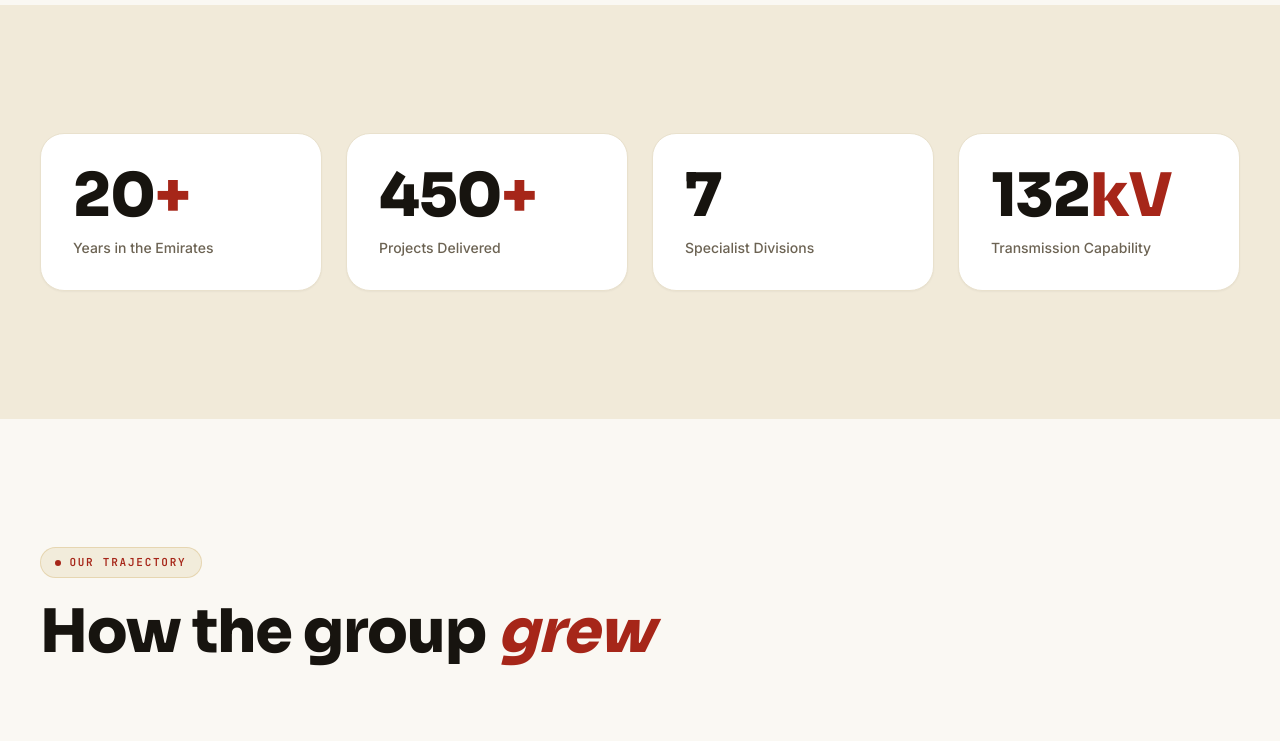
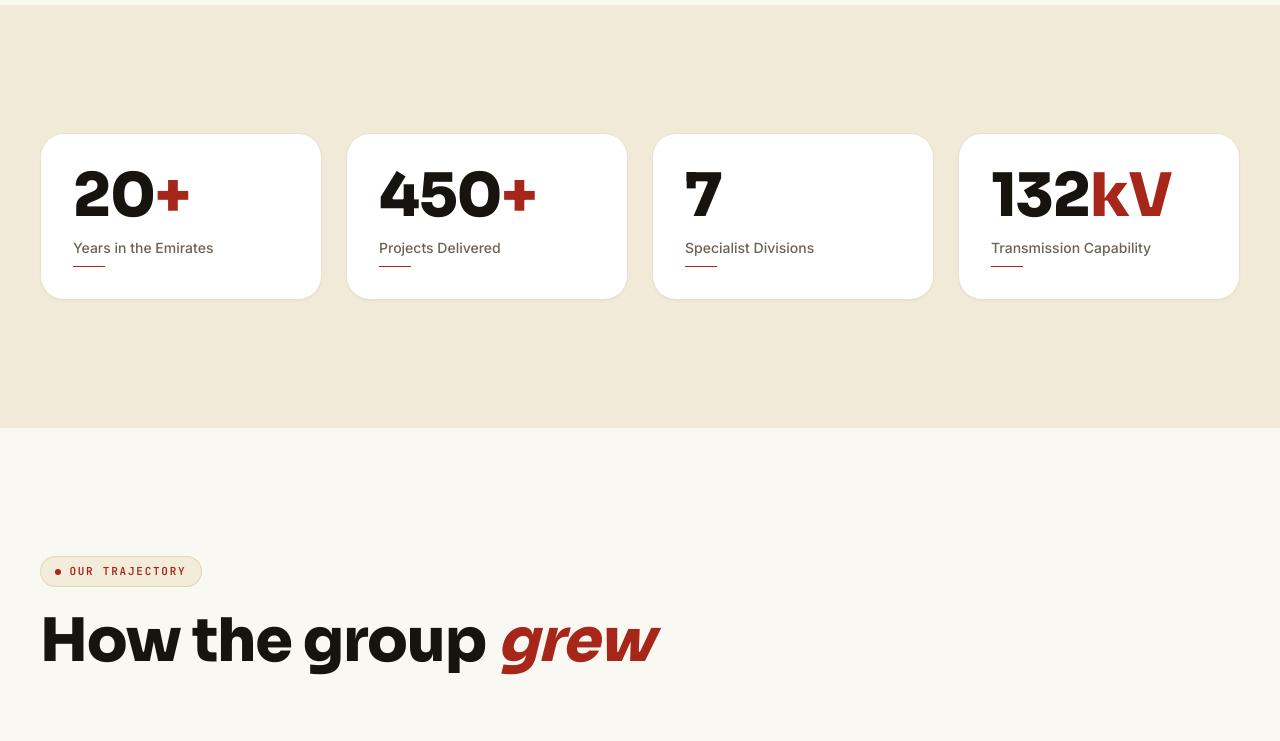
Before and after one commit to sm2irfan/website, a React (Vite) app: page /about in a window 1280 px wide. Shown: the part 1400-2141 px from the top of the page. Built offline with nearby package versions, Linux system fonts and the light colour scheme.

Commit message:
animatin added

```diff
--- a/src/components/Reveal.tsx
+++ b/src/components/Reveal.tsx
@@ -6,13 +6,15 @@ type RevealProps = {
   delay?: number
   className?: string
   as?: ElementType
+  /** Which way the element travels in from. Default 'up'. */
+  direction?: 'up' | 'left' | 'right'
 }
 
 /**
  * Fades + lifts its children into place whenever they enter the viewport,
  * triggering the animation every scroll cycle.
  */
-function Reveal({ children, delay = 0, className = '', as: Tag = 'div' }: RevealProps) {
+function Reveal({ children, delay = 0, className = '', as: Tag = 'div', direction = 'up' }: RevealProps) {
   const ref = useRef<HTMLElement>(null)
 
   useEffect(() => {
@@ -39,10 +41,12 @@ function Reveal({ children, delay = 0, className = '', as: Tag = 'div' }: Reveal
     return () => observer.disconnect()
   }, [])
 
+  const directionClass = direction === 'left' ? 'reveal-left' : direction === 'right' ? 'reveal-right' : ''
+
   return (
     <Tag
       ref={ref}
-      className={`reveal ${className}`}
+      className={`reveal ${directionClass} ${className}`}
       style={{ '--reveal-delay': `${delay}ms` } as React.CSSProperties}
     >
       {children}
--- a/src/components/ui.tsx
+++ b/src/components/ui.tsx
@@ -149,7 +149,10 @@ export function Stat({ value, suffix, label }: { value: number; suffix?: string;
   return (
     <>
       <Counter value={value} suffix={suffix} />
-      <p className="mt-3 text-sm font-medium text-ink-dim">{label}</p>
+      <div className="stat-label-mask mt-3 overflow-hidden">
+        <p className="stat-label-text text-sm font-medium text-ink-dim">{label}</p>
+      </div>
+      <span className="stat-label-underline mt-2 block h-px w-8 bg-brand-deep" />
     </>
   )
 }
--- a/src/index.css
+++ b/src/index.css
@@ -131,15 +131,54 @@
 
 .reveal {
   opacity: 0;
-  transform: translateY(28px) scale(0.97);
+  transform: translateY(64px) scale(0.9);
+  filter: blur(14px);
   transition:
-    opacity 1.1s var(--ease-out-expo),
-    transform 1.1s var(--ease-out-expo);
+    opacity 0.9s var(--ease-out-expo),
+    transform 1.3s var(--ease-out-expo),
+    filter 1.5s var(--ease-out-expo);
   transition-delay: var(--reveal-delay, 0ms);
 }
 .reveal.is-visible {
   opacity: 1;
   transform: none;
+  filter: blur(0);
+}
+
+/* Directional variants — set on <Reveal direction="left|right">, layered on
+   top of .reveal. Only the initial transform differs; .reveal.is-visible's
+   `transform: none` already wins back to settled for either direction. */
+.reveal-left {
+  transform: translate3d(-72px, 32px, 0) scale(0.92);
+}
+.reveal-right {
+  transform: translate3d(72px, 32px, 0) scale(0.92);
+}
+
+/* Stat captions (e.g. "Years in the Emirates") get their own two-beat
+   entrance, well after their card starts revealing and while the number
+   is still counting up: the caption rises up through a mask like the
+   hero headline, then a small underline sweeps in beneath it. */
+.stat-label-mask {
+  overflow: hidden;
+}
+.stat-label-text {
+  transform: translateY(130%);
+  transition: transform 0.85s var(--ease-out-expo);
+  transition-delay: 0.4s;
+}
+.reveal.is-visible .stat-label-text {
+  transform: none;
+}
+
+.stat-label-underline {
+  transform: scaleX(0);
+  transform-origin: left;
+  transition: transform 0.5s var(--ease-out-expo);
+  transition-delay: 0.95s;
+}
+.reveal.is-visible .stat-label-underline {
+  transform: scaleX(1);
 }
 
 .rise {
@@ -219,6 +258,8 @@
     scroll-behavior: auto;
   }
   .reveal,
+  .stat-label-text,
+  .stat-label-underline,
   .rise > span,
   .ken-burns,
   .marquee-track,
@@ -227,5 +268,6 @@
     transition: none !important;
     opacity: 1 !important;
     transform: none !important;
+    filter: none !important;
   }
 }
--- a/src/pages/About.tsx
+++ b/src/pages/About.tsx
@@ -82,7 +82,12 @@ function About() {
       <Section className="bg-paper-soft">
         <div className="grid grid-cols-2 gap-6 md:grid-cols-4">
           {stats.map((stat, i) => (
-            <Reveal key={stat.label} delay={i * 100} className="card p-5 sm:p-8">
+            <Reveal
+              key={stat.label}
+              delay={i * 100}
+              direction={i % 2 === 0 ? 'left' : 'right'}
+              className="card p-5 sm:p-8"
+            >
               <Stat {...stat} />
             </Reveal>
           ))}
@@ -120,7 +125,12 @@ function About() {
 
         <div className="mt-16 grid gap-6 md:grid-cols-2">
           {values.map((value, i) => (
-            <Reveal key={value.title} delay={i * 90} className="card p-8 md:p-10">
+            <Reveal
+              key={value.title}
+              delay={i * 90}
+              direction={i % 2 === 0 ? 'left' : 'right'}
+              className="card p-8 md:p-10"
+            >
               <NumberedCard index={i + 1} {...value} />
             </Reveal>
           ))}
--- a/src/pages/Careers.tsx
+++ b/src/pages/Careers.tsx
@@ -99,7 +99,12 @@ function Careers() {
 
         <div className="mt-16 grid gap-6 md:grid-cols-2 lg:grid-cols-4">
           {benefits.map((benefit, i) => (
-            <Reveal key={benefit.title} delay={i * 90} className="card p-8">
+            <Reveal
+              key={benefit.title}
+              delay={i * 90}
+              direction={i % 2 === 0 ? 'left' : 'right'}
+              className="card p-8"
+            >
               <NumberedCard index={i + 1} {...benefit} />
             </Reveal>
           ))}
--- a/src/pages/Home.tsx
+++ b/src/pages/Home.tsx
@@ -19,7 +19,7 @@ const HERO_LINES = [
       </>
     ),
   },
-  { delay: 590, content: <>for the Emirates.</> },
+  { delay: 590, content: <>for the Emirts.</> },
 ]
 
 function Hero() {
@@ -114,7 +114,12 @@ function Intro() {
 
       <div className="mt-24 grid grid-cols-2 gap-6 md:grid-cols-4">
         {stats.map((stat, i) => (
-          <Reveal key={stat.label} delay={i * 100} className="card p-5 sm:p-8 md:p-10">
+          <Reveal
+            key={stat.label}
+            delay={i * 100}
+            direction={i % 2 === 0 ? 'left' : 'right'}
+            className="card p-5 sm:p-8 md:p-10"
+          >
             <Stat {...stat} />
           </Reveal>
         ))}
@@ -241,6 +246,7 @@ function FeaturedProjects() {
           <Reveal
             key={project.id}
             delay={(i % 2) * 120}
+            direction={i % 2 === 0 ? 'left' : 'right'}
             className={i % 2 === 1 ? 'md:mt-24' : ''}
           >
             <Link to="/projects" className="group block">
@@ -276,7 +282,12 @@ function Values() {
 
         <div className="grid gap-6 sm:grid-cols-2">
           {values.map((value, i) => (
-            <Reveal key={value.title} delay={i * 90} className="card p-8 md:p-10">
+            <Reveal
+              key={value.title}
+              delay={i * 90}
+              direction={i % 2 === 0 ? 'left' : 'right'}
+              className="card p-8 md:p-10"
+            >
               <NumberedCard index={i + 1} {...value} />
             </Reveal>
           ))}
```
